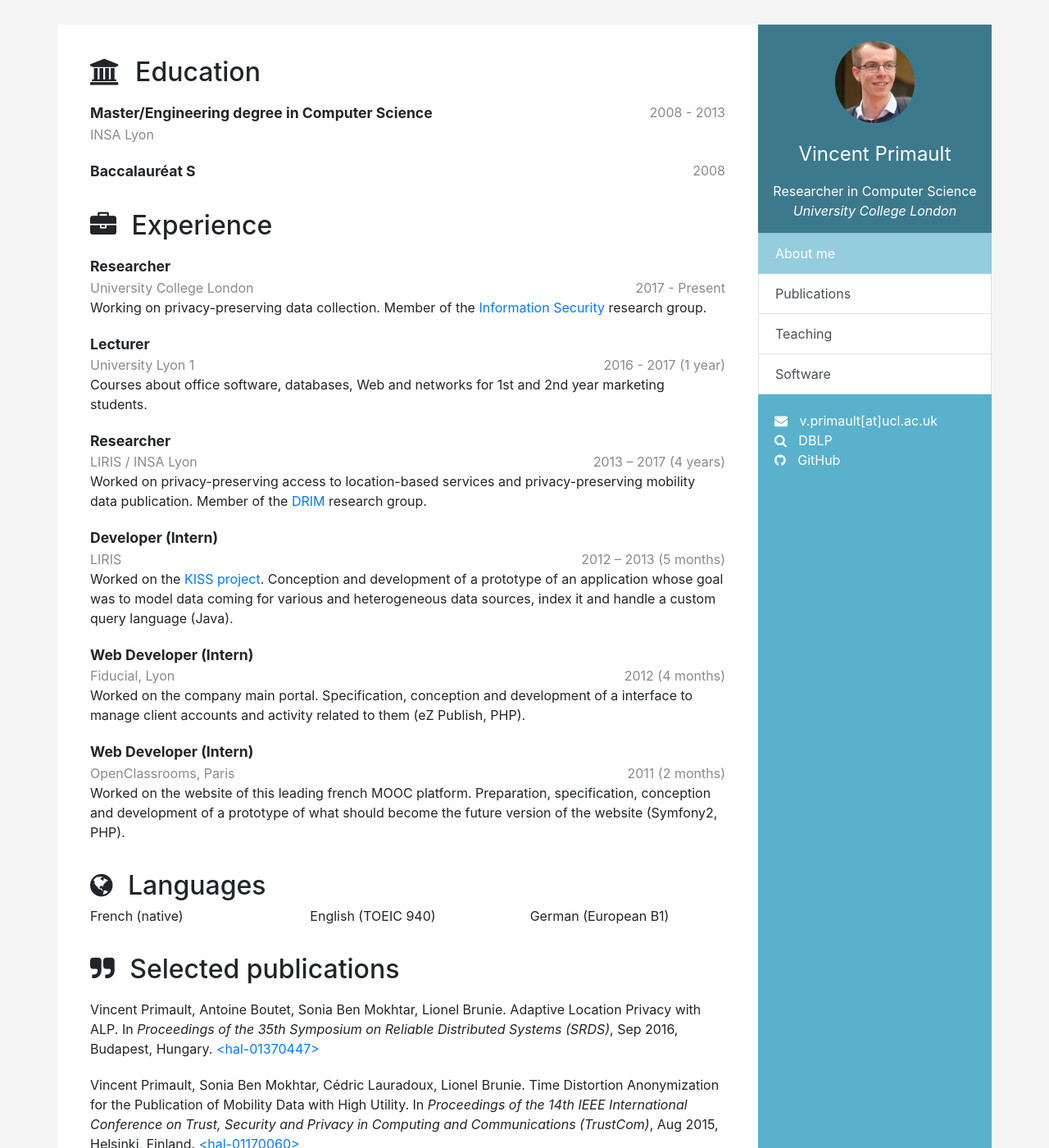
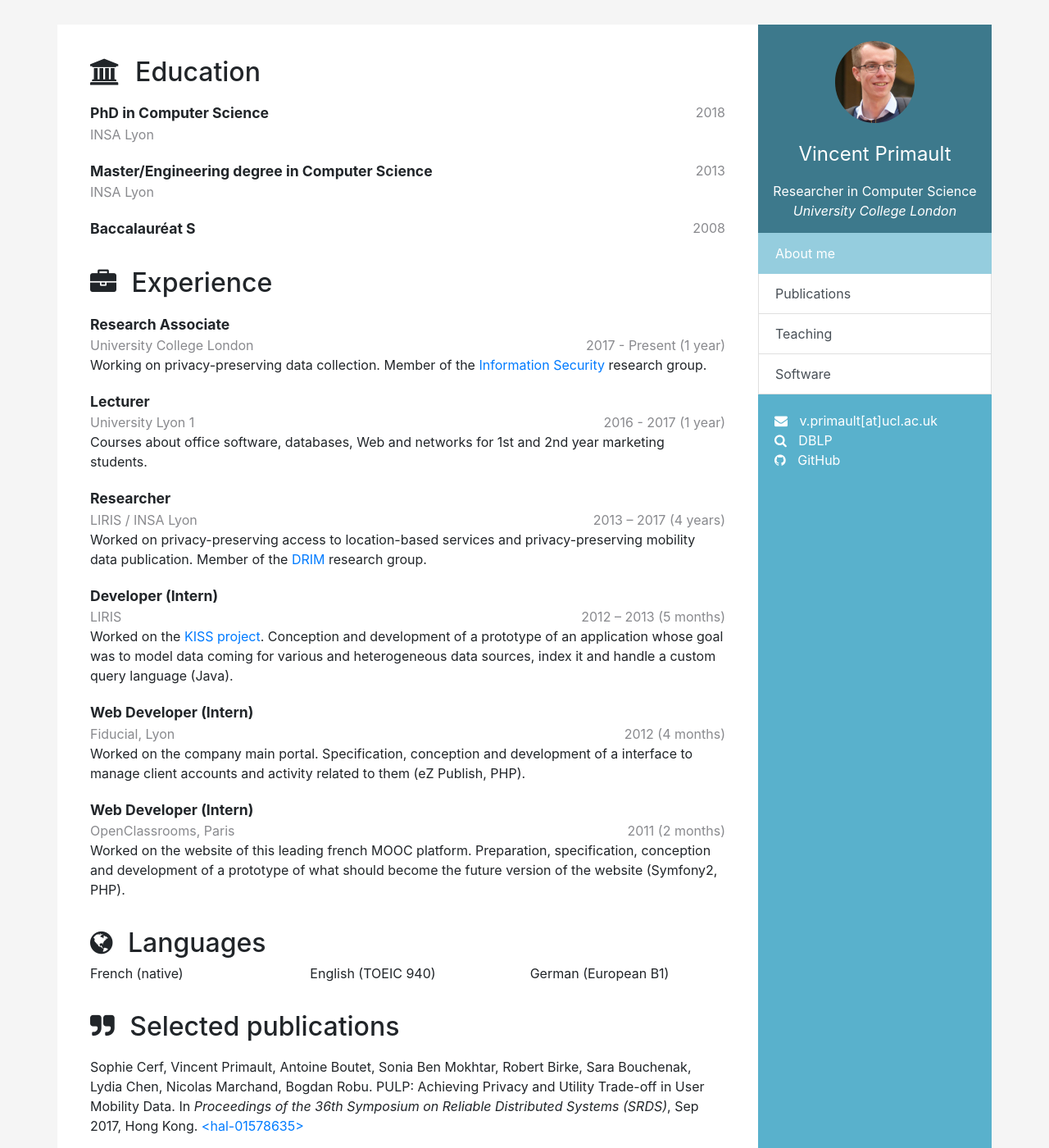
Before and after one commit to pvcnt/resume, a Jekyll site: the page built from index.md, in a window 1280 px wide and 1400 px high. Shown: the whole window at 82% size. Built offline with Jekyll 4.4.1, drawn with Linux system fonts in a browser that asks for light colours.

Commit message:
update resume

```diff
--- a/index.md
+++ b/index.md
@@ -9,7 +9,15 @@ title: About me
 </h2>
 
 <div class="job">
-  <div class="job-date">2008 - 2013</div>
+  <div class="job-date">2018</div>
+  <div class="job-title">PhD in Computer Science</div>
+  <div class="job-company">
+    <a href="https://www.insa-lyon.fr/en/">INSA Lyon</a>
+  </div>
+</div>
+
+<div class="job">
+  <div class="job-date">2013</div>
   <div class="job-title">Master/Engineering degree in Computer Science</div>
   <div class="job-company">
     <a href="https://www.insa-lyon.fr/en/">INSA Lyon</a>
@@ -27,8 +35,8 @@ title: About me
 </h2>
 
 <div class="job">
-  <div class="job-title">Researcher</div>
-  <div class="job-date">2017 - Present</div>
+  <div class="job-title">Research Associate</div>
+  <div class="job-date">2017 - Present (1 year)</div>
   <div class="job-company">
     <a href="https://ucl.ac.uk">University College London</a>
   </div>
@@ -120,6 +128,12 @@ title: About me
 </h2>
 
 <div class="publi">
+  Sophie Cerf, Vincent Primault, Antoine Boutet, Sonia Ben Mokhtar, Robert Birke, Sara Bouchenak, Lydia Chen, Nicolas Marchand, Bogdan Robu.
+  PULP: Achieving Privacy and Utility Trade-off in User Mobility Data.
+  In <i>Proceedings of the 36th Symposium on Reliable Distributed Systems (SRDS)</i>, Sep 2017, Hong Kong.
+  <a href="https://hal.archives-ouvertes.fr/hal-01578635">&lt;hal-01578635&gt;</a>
+</div>
+<div class="publi">
   Vincent Primault, Antoine Boutet, Sonia Ben Mokhtar, Lionel Brunie.
   Adaptive Location Privacy with ALP.
   In <i>Proceedings of the 35th Symposium on Reliable Distributed Systems (SRDS)</i>, Sep 2016, Budapest, Hungary.
```
